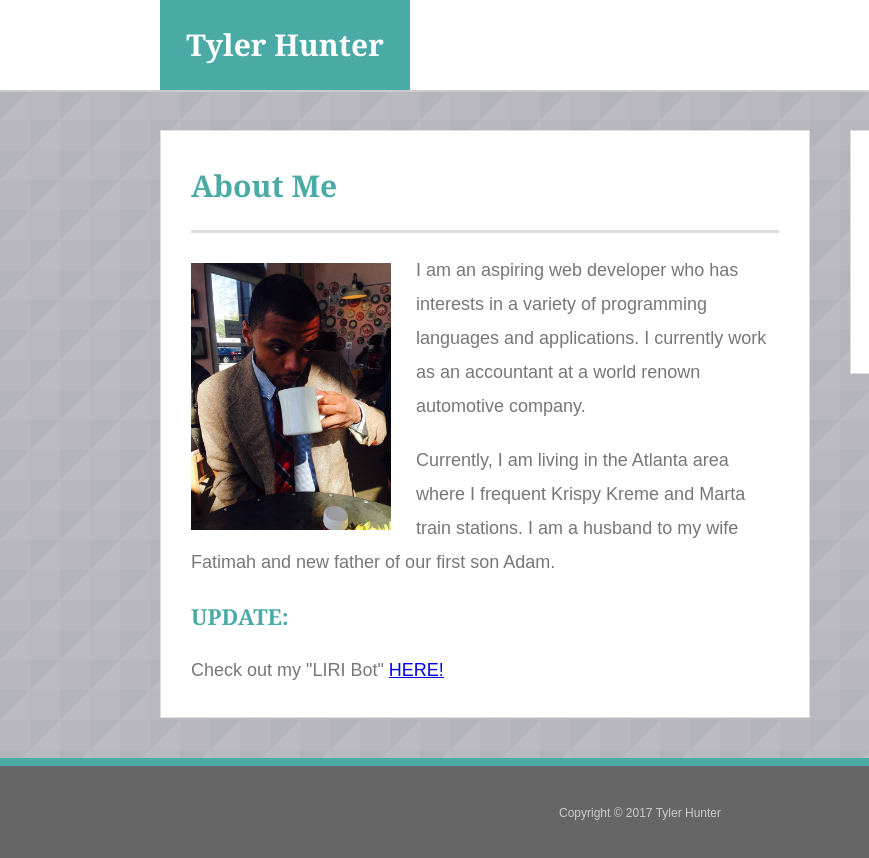
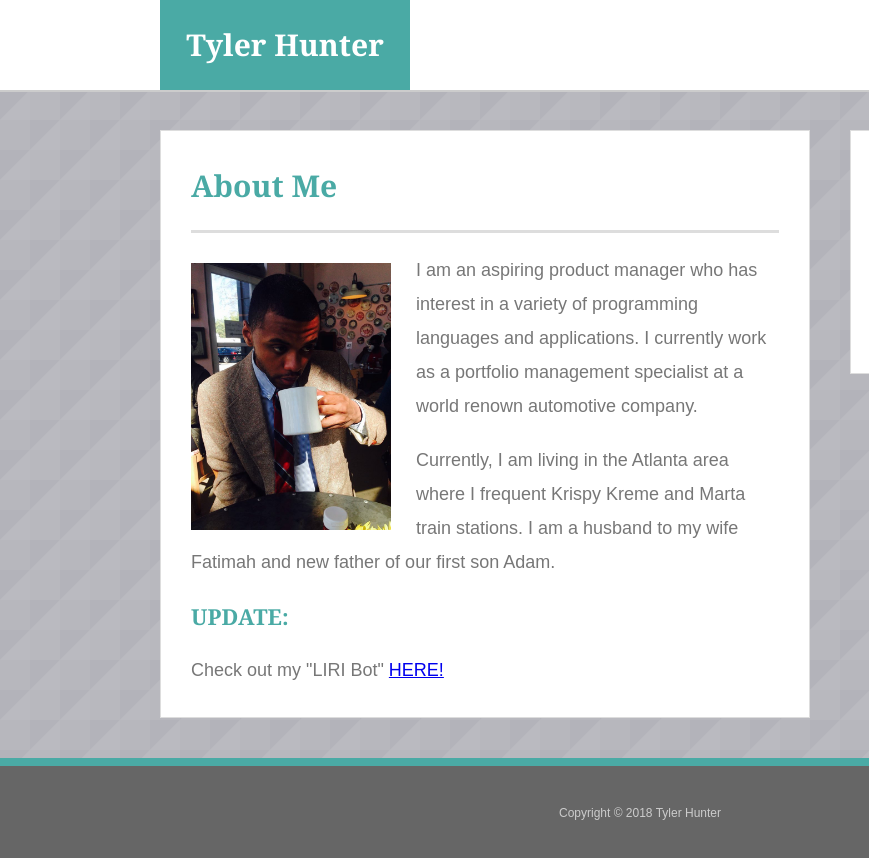
Before and after one commit to tylerhunter06/Responsive-Portfolio, a plain HTML site: page index.html in a window 1280 px wide. Shown: the full height of the page, 0-869 px from the left. Drawn offline with Linux system fonts and the light colour scheme.

Commit message:
updated linkdin profile

```diff
--- a/index.html
+++ b/index.html
@@ -21,8 +21,8 @@
     <section class="main-body">
         <h1>About Me</h1>
         <img src="assets/images/me.JPG" class="auth-image" alt="Tyler Hunter">
-        <p>I am an aspiring web developer who has interests in a variety of programming languages and applications. I currently work as
-        an accountant at a world renown automotive company.</p>
+        <p>I am an aspiring product manager who has interest in a variety of programming languages and applications. I currently work as
+        a portfolio management specialist at a world renown automotive company.</p>
         <p>Currently, I am living in the Atlanta area where I frequent Krispy Kreme and Marta train stations. I am a husband to my wife Fatimah and
         new father of our first son Adam.</p>
         <p><h2>UPDATE: </h2>Check out my "LIRI Bot" <a href="https://github.com/tylerhunter06/LIRI">HERE!</a></p>
@@ -31,14 +31,14 @@
         <div>
             <h2>Connect with Me</h2>
             <a href="https://github.com/tylerhunter06" target="_blank"><img src="assets/images/github.png" class="social" alt="GitHub" /></a>
-            <a href="https://www.linkedin.com/in/tylerhunter1/" target="_blank"><img src="assets/images/linkedin.png" class="social" alt="LinkedIn" /></a>
+            <a href="https://www.linkedin.com/in/tyler-hunter/" target="_blank"><img src="assets/images/linkedin.png" class="social" alt="LinkedIn" /></a>
             <a href="https://medium.com/@TylerHunter06" target="_blank"><img src="assets/images/medium.png" class="social" alt="Medium" /></a>
         </div>
     </section>
 </div>
 <footer>
     <div class="container">
-        Copyright &copy; 2017 Tyler Hunter
+        Copyright &copy; 2018 Tyler Hunter
     </div>
 </footer>
 </body>
```
